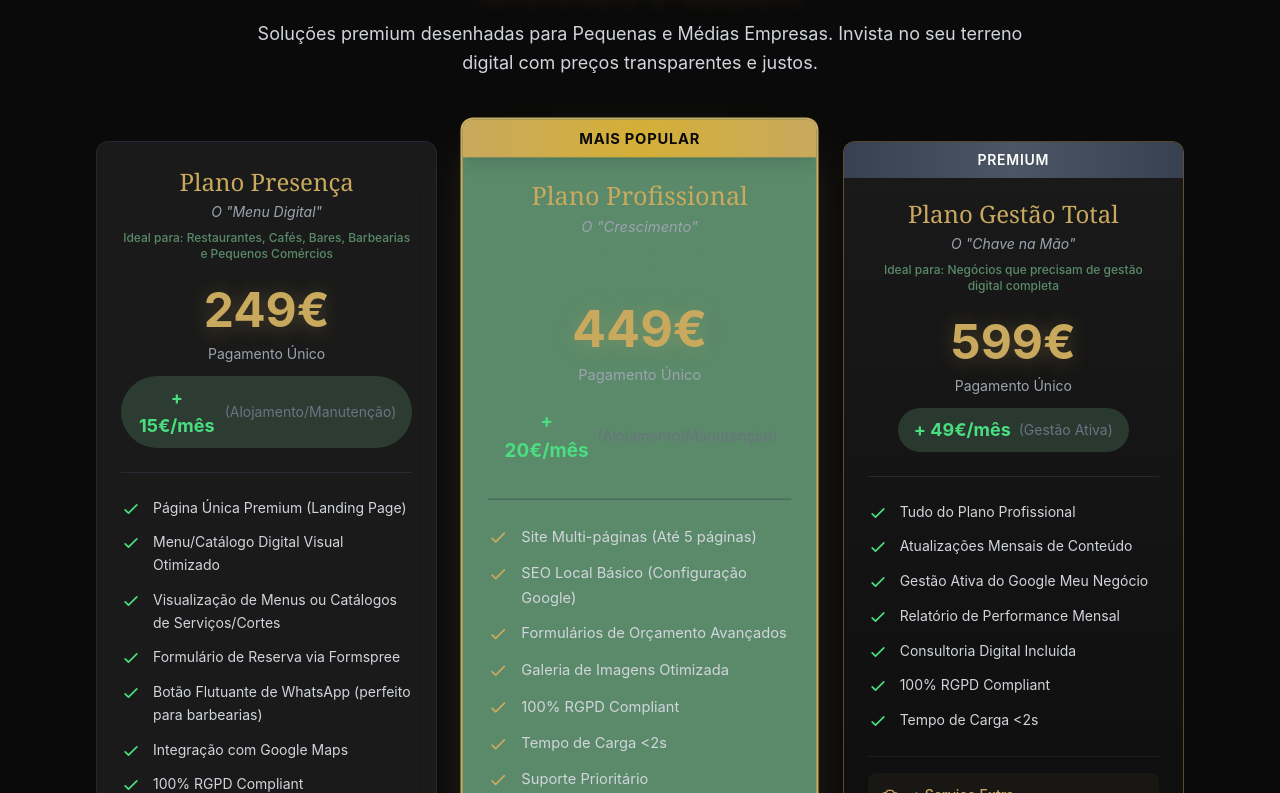
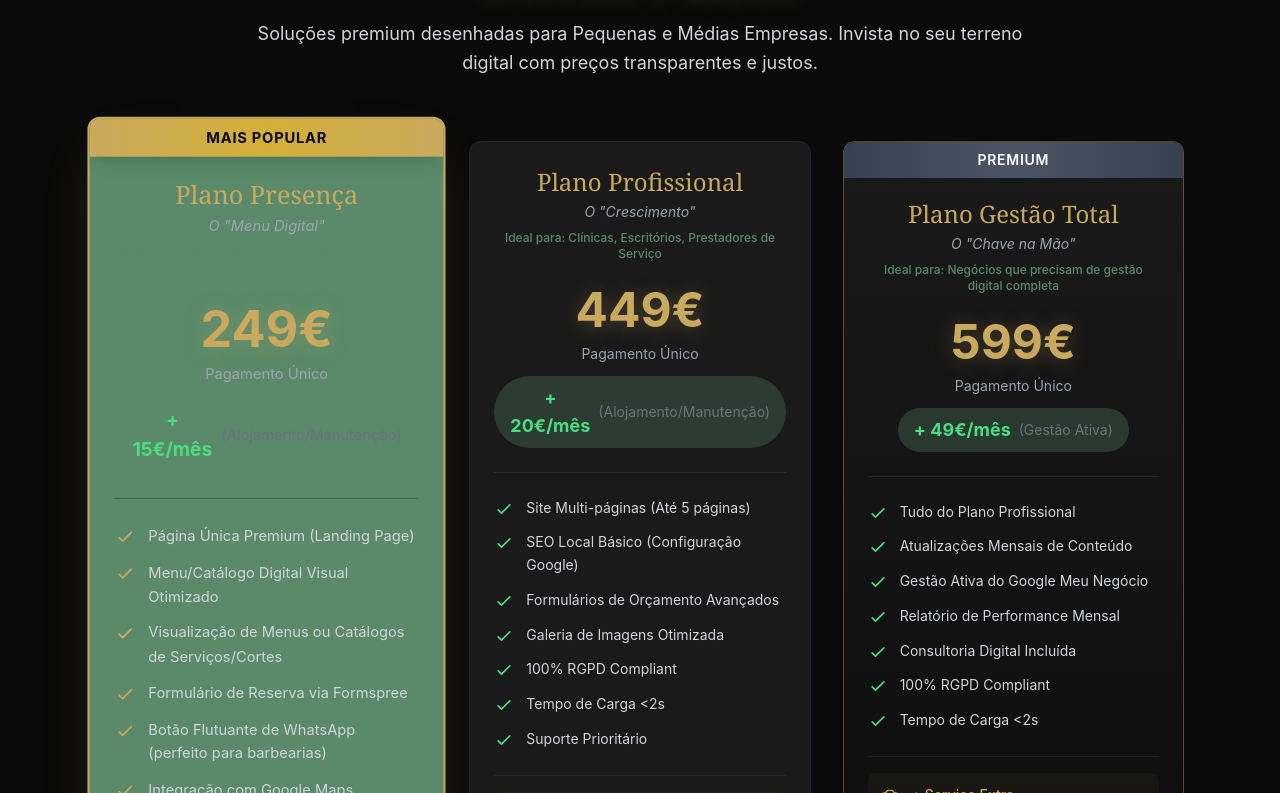
Before and after one commit to AndreLeal-L2/AndreLeal-L2.github.io, a Next.js app: page / in a window 1280 px wide. Shown: the part 2487-3280 px from the top of the page. Built offline with nearby package versions, Linux system fonts and the light colour scheme.

Commit message:
Make Plano Presença the most popular plan

```diff
--- a/src/components/PricingSection.tsx
+++ b/src/components/PricingSection.tsx
@@ -72,6 +72,7 @@ export function PricingSection({ onPlanSelect }: PricingSectionProps) {
                 'Tempo de Carga <2s',
               ]}
               ctaText="Solicitar Orçamento"
+              isPopular={true}
               onCtaClick={() => handlePlanClick('Plano Presença')}
             />
           </div>
@@ -94,7 +95,6 @@ export function PricingSection({ onPlanSelect }: PricingSectionProps) {
                 'Tempo de Carga <2s',
                 'Suporte Prioritário',
               ]}
-              isPopular={true}
               ctaText="Solicitar Orçamento"
               onCtaClick={() => handlePlanClick('Plano Profissional')}
             />
```
